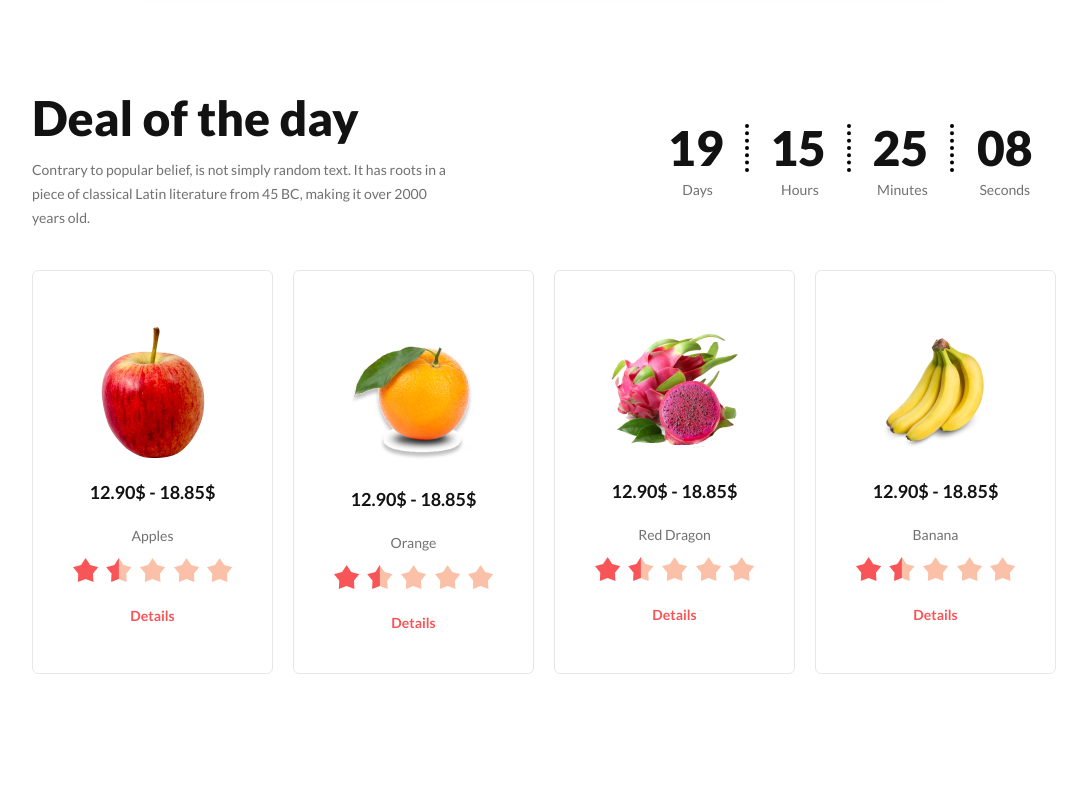
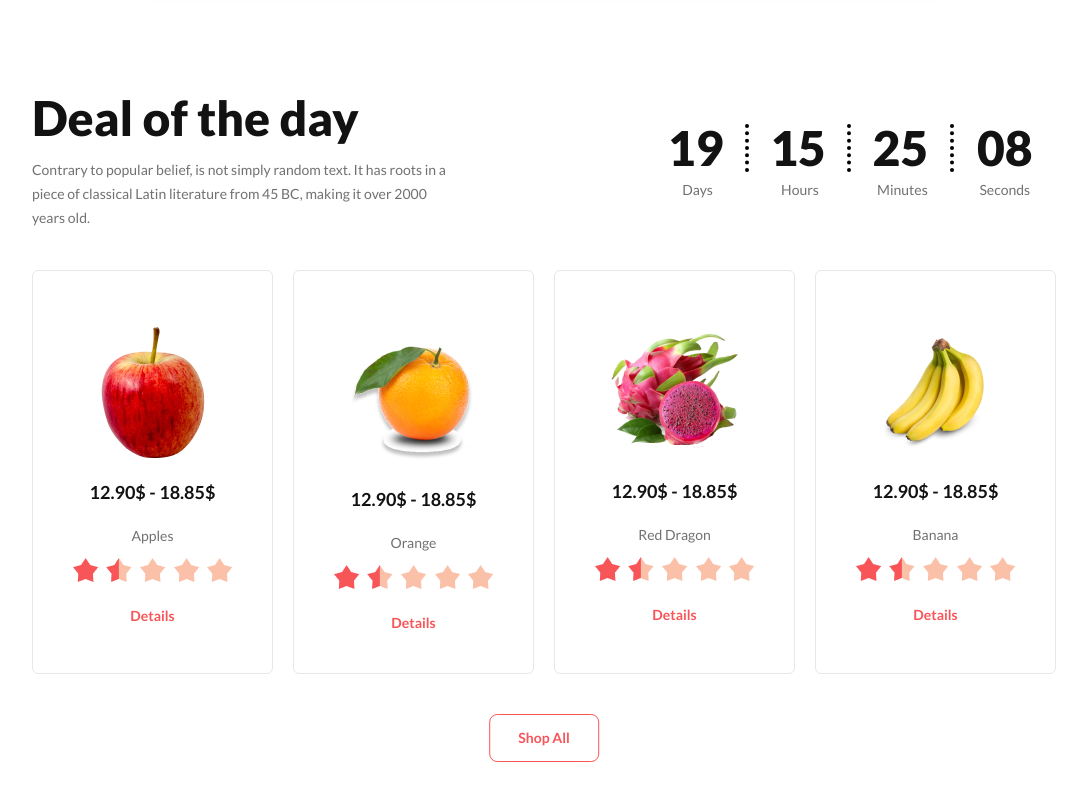
Before and after one commit to sultangit95/fruit-burst, a plain HTML site: page index.html in a window 1280 px wide. Shown: the part 974-1774 px from the top of the page, without its empty margins (96-1183 px from the left). Drawn offline with nearby package versions, Linux system fonts and the light colour scheme.

Commit message:
deal area button added

```diff
--- a/index.html
+++ b/index.html
@@ -315,6 +315,7 @@
             </dialog>
             <!-- ====================================== -->
           </div>
+          <button class="btn text-brand font-lato font-semibold capitalize border-brand bg-transparent hover:bg-brand hover:text-white ml-[50%] translate-x-[-50%] mt-10 px-7">Shop All</button>
         </div>
       </section>
       <!-- ===== deal section ends ===== -->
```
